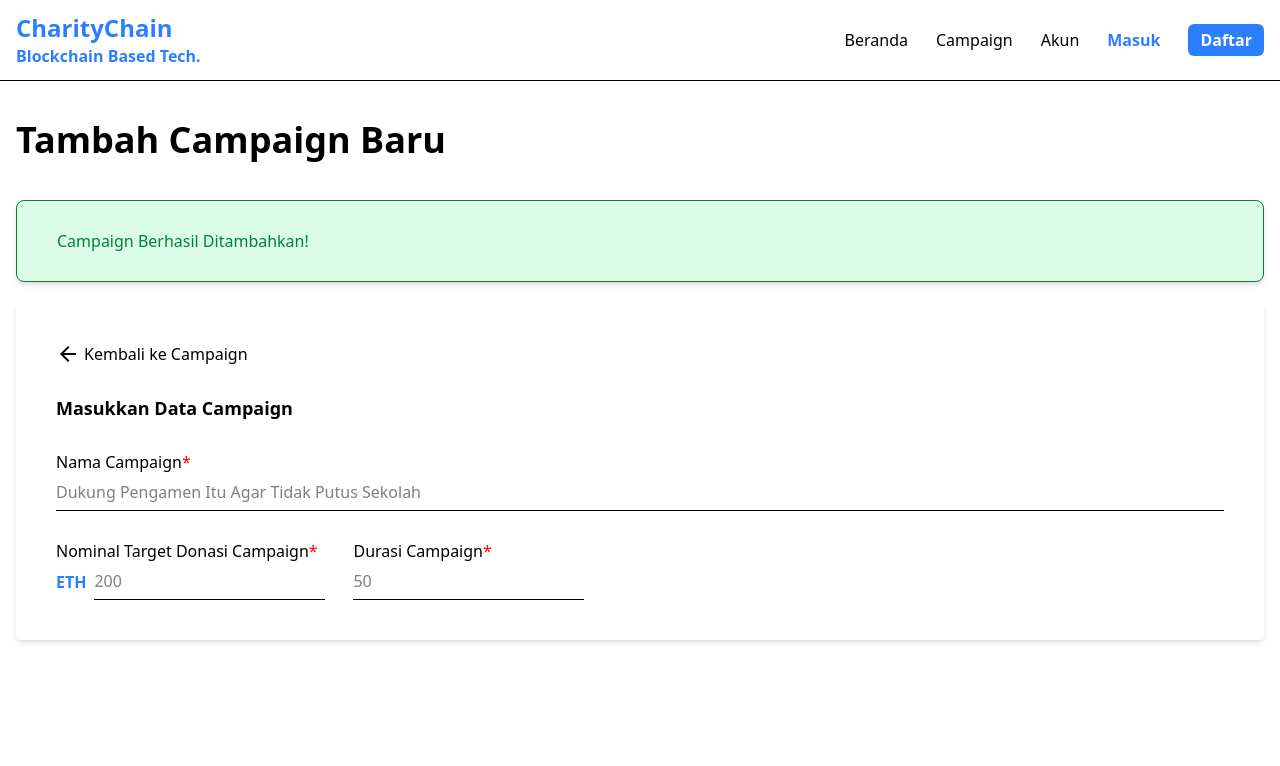
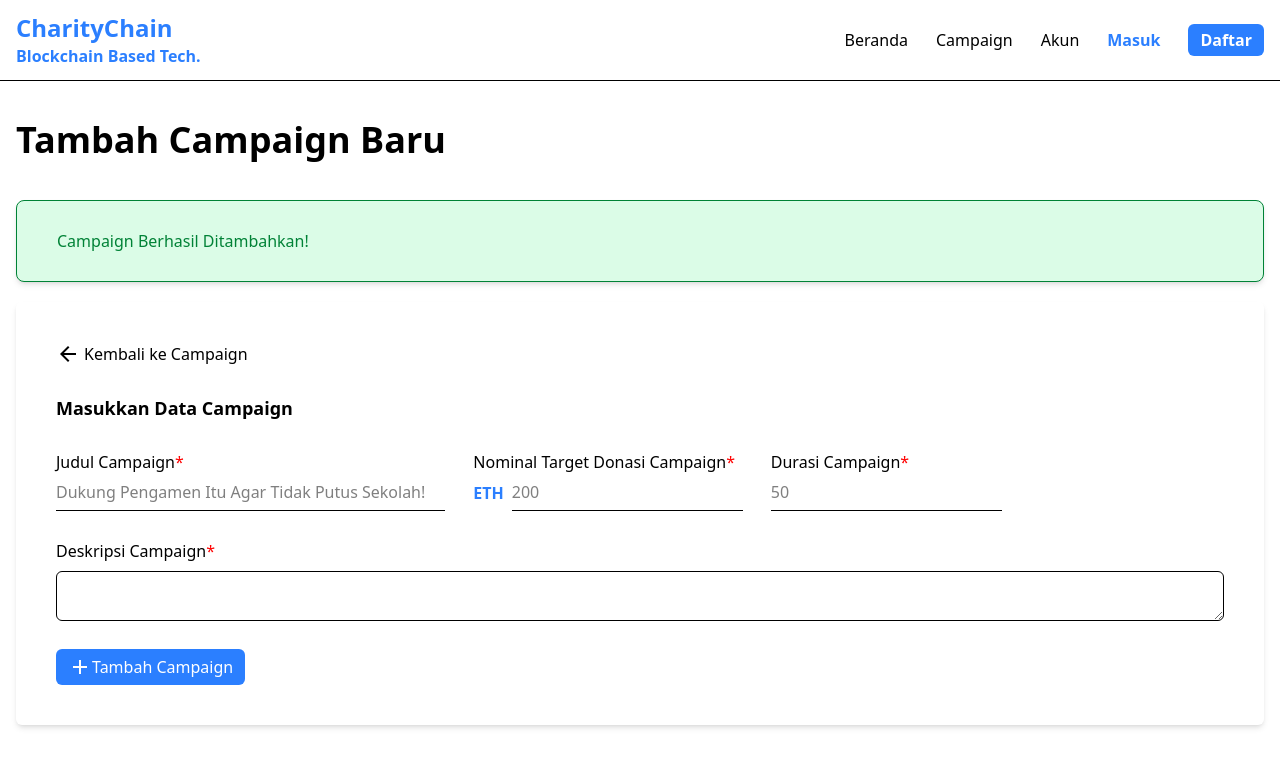
Before and after one commit to mie-intel/CharityChain, a Next.js app in the folder fe/: page /campaign/create in a window 1280 px wide. Shown: the top 766 px of the page. Built offline with nearby package versions, Linux system fonts and the light colour scheme.

Commit message:
bikin button submit tambah campaign

```diff
--- a/fe/app/campaign/create/page.js
+++ b/fe/app/campaign/create/page.js
@@ -70,21 +70,26 @@ export default function Create() {
             </a>
             <h2 className="mb-7 text-lg font-bold">Masukkan Data Campaign</h2>
             <form action="">
-              <div className="mb-7 flex flex-col justify-between">
-                <label htmlFor="name" className="after:text-red font-medium after:content-['*']">
-                  Nama Campaign
-                </label>
-                <input
-                  type="name"
-                  name="name"
-                  id="name"
-                  placeholder="Dukung Pengamen Itu Agar Tidak Putus Sekolah"
-                  required
-                  className="border-b-1 py-1.5 outline-none hover:border-blue-500 focus:border-b-2 focus:border-blue-500"
-                />
-              </div>
               <div className="flex">
-                <div className="flex flex-col justify-between">
+                <div className="flex w-1/3 flex-col justify-between">
+                  <label
+                    htmlFor="target"
+                    className="after:text-red font-medium after:content-['*']"
+                  >
+                    Judul Campaign
+                  </label>
+                  <div className="flex items-center">
+                    <input
+                      type="text"
+                      name="target"
+                      id="target"
+                      placeholder="Dukung Pengamen Itu Agar Tidak Putus Sekolah!"
+                      required
+                      className="w-full border-b-1 py-1.5 outline-none hover:border-blue-500 focus:border-b-2 focus:border-blue-500"
+                    />
+                  </div>
+                </div>
+                <div className="ml-7 flex flex-col justify-between">
                   <label
                     htmlFor="target"
                     className="after:text-red font-medium after:content-['*']"
@@ -122,6 +127,25 @@ export default function Create() {
                   </div>
                 </div>
               </div>
+              <div className="mt-7 flex flex-col justify-between">
+                <label htmlFor="desc" className="after:text-red font-medium after:content-['*']">
+                  Deskripsi Campaign
+                </label>
+                <textarea
+                  type="desc"
+                  name="desc"
+                  id="desc"
+                  required
+                  className="mt-2 rounded-md border-1 px-3 outline-none hover:border-blue-500 focus:border-b-2 focus:border-blue-500"
+                ></textarea>
+              </div>
+              <button
+                type="submit"
+                className="mt-7 flex cursor-pointer items-center rounded-md bg-blue-500 px-3 py-1.5 font-medium text-white hover:bg-blue-400"
+              >
+                <span className="material-symbols-outlined"> add </span>
+                Tambah Campaign
+              </button>
             </form>
           </div>
         </div>
--- a/fe/app/campaign/page.js
+++ b/fe/app/campaign/page.js
@@ -93,7 +93,7 @@ export default function Campaign() {
             </div>
             <div className="flex w-full flex-wrap justify-between gap-10">
               <a
-                href="/campaign/view"
+                href="/campaign/detail"
                 className="group flex max-w-sm cursor-pointer flex-col overflow-hidden rounded-lg shadow-md transition-all duration-200 hover:bg-blue-50 hover:shadow-lg"
               >
                 <div className="h-[168px] overflow-hidden">
--- a/fe/app/not-found.js
+++ b/fe/app/not-found.js
@@ -1,17 +1,34 @@
 import Link from "next/link";
+
+// export default function NotFound() {
+//   return (
+//     <div className="font-eudoxus-bold flex h-full w-full flex-col items-center justify-center text-center text-9xl text-white drop-shadow-[0_0_20px_rgba(0,0,0,0.5)] md:text-[200px] xl:text-[400px]">
+//       <h1>404</h1>
+//       <p className="text-lg drop-shadow-[0_0_20px_rgba(0,0,0,0.5)] max-xl:leading-snug md:text-3xl xl:text-[30px]">
+//         Halaman Tidak Ditemukan! <br className="xl:hidden" />
+//         <span className="text-[#F5C45E] duration-500 hover:text-white">
+//           <Link href="/dashboard" className="drop-shadow-[0_0_20px_rgba(0,0,0,0.5)]">
+//             Kembali ke Dashboard
+//           </Link>
+//         </span>
+//       </p>
+//     </div>
+//   );
+// }
 
 export default function NotFound() {
   return (
-    <div className="font-eudoxus-bold flex h-full w-full flex-col items-center justify-center text-center text-9xl text-white drop-shadow-[0_0_20px_rgba(0,0,0,0.5)] md:text-[200px] xl:text-[400px]">
-      <h1>404</h1>
-      <p className="text-lg drop-shadow-[0_0_20px_rgba(0,0,0,0.5)] max-xl:leading-snug md:text-3xl xl:text-[30px]">
-        Halaman Tidak Ditemukan! <br className="xl:hidden" />
-        <span className="text-[#F5C45E] duration-500 hover:text-white">
-          <Link href="/dashboard" className="drop-shadow-[0_0_20px_rgba(0,0,0,0.5)]">
-            Kembali ke Dashboard
-          </Link>
-        </span>
-      </p>
-    </div>
+    <section id="not-found" className="flex min-h-screen w-full items-center justify-center">
+      <div className="flex flex-col items-center justify-center">
+        <h1 className="text-9xl font-extrabold">404</h1>
+        <p className="my-5 text-2xl font-medium">Halaman Tidak Ditemukan!</p>
+        <a
+          href="/"
+          className="rounded-lg py-3 text-center text-lg font-bold text-blue-400 hover:text-blue-500"
+        >
+          Kembali ke Beranda
+        </a>
+      </div>
+    </section>
   );
 }
--- a/fe/app/user/page.js
+++ b/fe/app/user/page.js
@@ -1,4 +1,21 @@
+"use client";
+
+import { createClient } from "@/utils/supabase/client";
+import { useEffect, useState } from "react";
+
 export default function User() {
+  const [data, setData] = useState([]);
+
+  useEffect(() => {
+    const init = async () => {
+      const supabase = await createClient();
+      const { data: response } = await supabase.from("Users").select("*");
+      setData(response);
+    };
+
+    init();
+  }, []);
+
   return (
     <>
       <link
@@ -13,7 +30,11 @@ export default function User() {
               <p className="font-bold">Blockchain Based Tech.</p>
             </a>
           </div>
+          {data.map((item) => {
+            return (
 
+            );
+          })}
           <div
             className="bg-blue-dark text-peach border-blue-navy absolute top-20 -right-2 z-[9999] hidden w-2/3 flex-col overflow-hidden rounded-bl-xl border-1 transition-all duration-300 md:static md:flex md:w-auto md:flex-3/4 md:flex-row-reverse md:rounded-none md:border-none md:bg-transparent"
             id="nav-menu"
```
